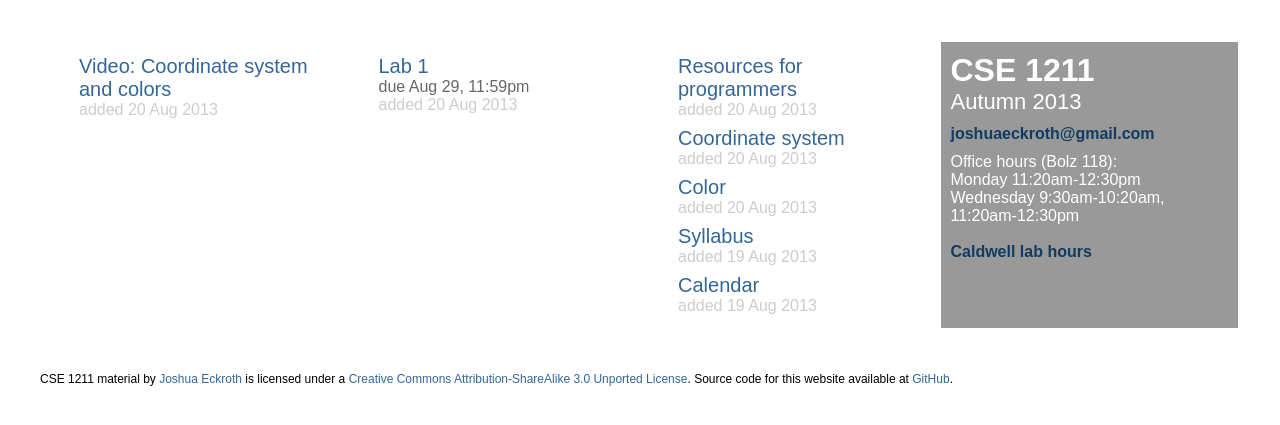
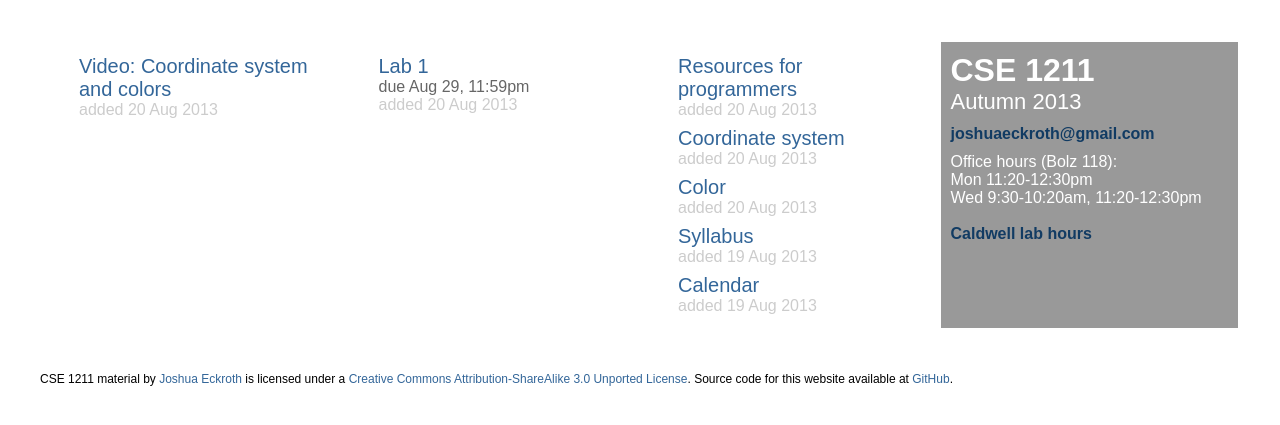
Before and after one commit to joshuaeckroth/cse1211-website, a Jekyll site: the page built from index.markdown, in a window 1280 px wide. Shown: the top 425 px of the page. Built offline with Jekyll 4.4.1, drawn with Linux system fonts in a browser that asks for light colours; Markdown is read by kramdown in place of the engine named in the settings; comment, search, counter and statistics services are not loaded.

Commit message:
Formatting.

```diff
--- a/_layouts/index.html
+++ b/_layouts/index.html
@@ -46,9 +46,9 @@
             <div class="officehours">
               Office hours (Bolz 118):
               <br/>
-              Monday 11:20am-12:30pm
+              Mon 11:20-12:30pm
               <br/>
-              Wednesday 9:30am-10:20am, 11:20am-12:30pm
+              Wed 9:30-10:20am, 11:20-12:30pm
               <br/>
               <br/>
               <b><a href="http://www.cse.ohio-state.edu/cs/labs/hours.shtml">Caldwell lab hours</a></b>
```
